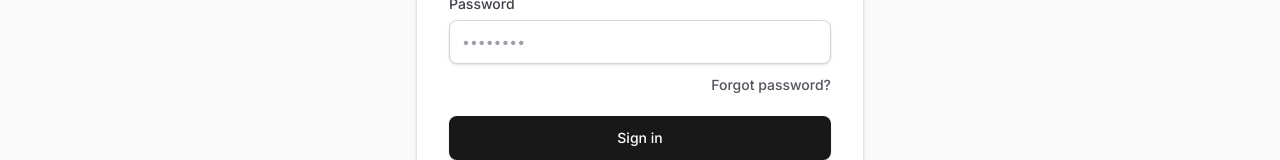
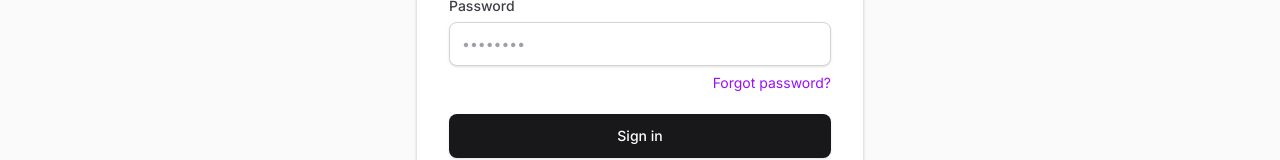
Before and after one commit to srikanta4u/greetingcard, a Next.js app: page /auth/login in a window 1280 px wide. Shown: the part 360-520 px from the top of the page. Built offline with nearby package versions, Linux system fonts and the light colour scheme; no server answers.

Commit message:
Update login form styles: adjust margin for "Forgot password?" link and change text color to purple for improved visibility and user experience.

```diff
--- a/app/auth/login/page.tsx
+++ b/app/auth/login/page.tsx
@@ -125,10 +125,10 @@ function LoginForm() {
                 className="block min-h-11 w-full rounded-lg border border-zinc-300 bg-white px-3 py-2.5 text-base text-zinc-900 shadow-sm outline-none ring-zinc-400 transition placeholder:text-zinc-400 focus:border-zinc-900 focus:ring-2 focus:ring-zinc-900/20 sm:text-sm dark:border-zinc-700 dark:bg-zinc-950 dark:text-zinc-50 dark:focus:border-zinc-300 dark:focus:ring-zinc-300/20"
                 placeholder="••••••••"
               />
-              <div className="mt-2 text-right">
+              <div className="text-right mt-1">
                 <Link
                   href="/auth/forgot-password"
-                  className="text-sm font-medium text-zinc-600 underline-offset-4 hover:text-zinc-900 hover:underline dark:text-zinc-400 dark:hover:text-zinc-200"
+                  className="text-sm text-purple-600 hover:underline"
                 >
                   Forgot password?
                 </Link>
```
